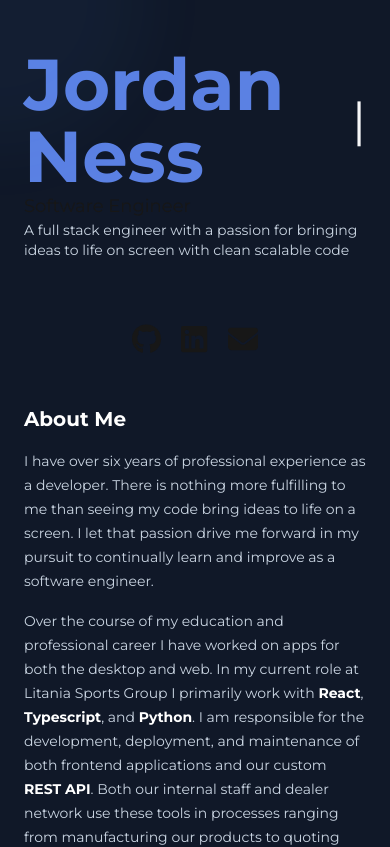
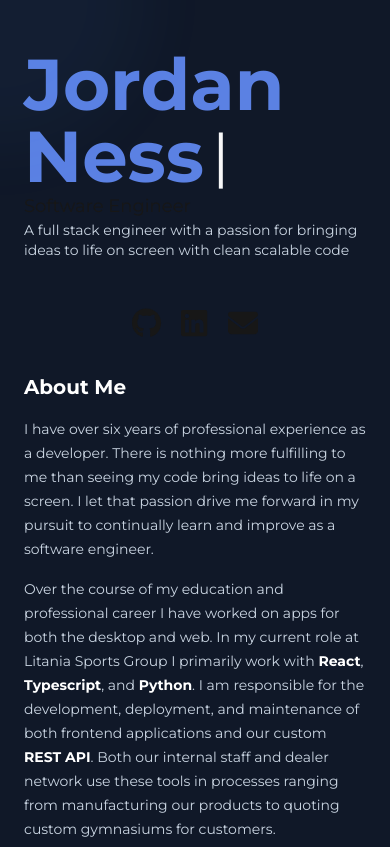
Before and after one commit to nessj1994/portfolio-site, a Next.js app: page / in a window 390 px wide. Shown: the top 847 px of the page. Built offline with nearby package versions, Linux system fonts and the light colour scheme.

Commit message:
Responsive layout updates.

```diff
--- a/src/app/components/atoms/Bio/Bio.tsx
+++ b/src/app/components/atoms/Bio/Bio.tsx
@@ -24,11 +24,16 @@
 
   return (
     <div
-      className={`text-wrap prose prose-sm text-slate-300 prose-invert w-full `}
+      className={`text-wrap prose prose-sm text-slate-300 prose-invert w-full grid`}
     >
-      <Markdown components={{ strong: HighlightStrong }}>
-        {displayedText}
-      </Markdown>
+      <div className="z-0 opacity-0 col-start-1 row-start-1">
+        <Markdown>{bio}</Markdown>
+      </div>
+      <div className={'z-10  col-start-1 row-start-1'}>
+        <Markdown components={{ strong: HighlightStrong }}>
+          {displayedText}
+        </Markdown>
+      </div>
     </div>
   );
 };
--- a/src/app/components/atoms/NameDisplay/NameDisplay.tsx
+++ b/src/app/components/atoms/NameDisplay/NameDisplay.tsx
@@ -1,8 +1,11 @@
 const NameDisplay = () => {
   return (
-    <div className="flex flex-row items-center gap-2 text-highlight-200">
-      <h1 className="text-7xl font-semibold">Jordan Ness</h1>
-      <h1 className="text-white animate-blink text-5xl">|</h1>
+    <div className="flex flex-col lg:flex-row items-start lg:items-center gap-2 text-highlight-200">
+      <h1 className="text-7xl font-semibold">Jordan</h1>
+      <div className="flex flex-row items-center gap-2 -mt-2 lg:mt-0">
+        <h1 className="text-7xl font-semibold">Ness</h1>
+        <h1 className="text-white animate-blink text-6xl">|</h1>
+      </div>
     </div>
   );
 };
--- a/src/app/components/atoms/SocialLink/SocialLink.tsx
+++ b/src/app/components/atoms/SocialLink/SocialLink.tsx
@@ -13,15 +13,13 @@
 };
 const SocialLink = (props: SocialLinkProps) => {
   const { id, socialID, url = '', icon } = props;
-  const trueURL = url
-    ? url
-    : process.env[`${socialID.toUpperCase()}_URL`];
+  const trueURL = url ? url : process.env[`${socialID.toUpperCase()}_URL`];
   return (
     <div className="flex items-center min-h-[32px]">
       <a href={trueURL}>
         <FontAwesomeIcon
           icon={icon}
-          className="text-3xl  hover:text-highlight-200"
+          className="text-3xl hover:text-highlight-200"
           href={trueURL}
         />
       </a>
--- a/src/app/components/molecules/SocialPanel/SocialPanel.tsx
+++ b/src/app/components/molecules/SocialPanel/SocialPanel.tsx
@@ -16,7 +16,7 @@
 
 const SocialPanel = () => {
   return (
-    <div className="self-end flex-1 h-full flex flex-row gap-5 justify-center items-end">
+    <div className="lg:self-end flex-1 h-full flex flex-row gap-5 justify-center items-center">
       <SocialLink id={0} socialID="GitHub" icon={ghIcon} />
       <SocialLink id={0} socialID="LinkedIn" icon={linkedInIcon} />
       <SocialLink id={0} socialID="Email" icon={emailIcon} />
--- a/src/app/page.tsx
+++ b/src/app/page.tsx
@@ -12,21 +12,21 @@
 
 export default function Home() {
   return (
-    <div className="md:mx-auto min-h-screen bg-gray-900 scroll-mt-5 md:px-6">
+    <div className="lg:mx-auto min-h-screen bg-gray-900 scroll-mt-5 lg:px-6">
       <CursorFollower />
       {/* <Navbar /> */}
-      <div className="flex flex-col mx-6 md:flex-row md:justify-evenly md:gap-12 ">
+      <div className="flex flex-col mx-6 lg:flex-row lg:justify-evenly lg:gap-12 ">
         <div
           id="header"
-          className="flex flex-col max-h-screen top-0 md:sticky py-12 md:py-24"
+          className="flex flex-col max-h-screen  top-0 lg:sticky pt-12 lg:py-24"
         >
           <div
             id="about-container"
-            className="flex flex-col md:flex-row md:h-screen  md:mx-8 gap-32 md:items-center"
+            className="flex flex-col lg:flex-row lg:h-screen  lg:mx-8 gap-32 lg:items-center"
           >
             <div
               id="profile"
-              className="flex grow flex-col md:h-full min-w-72 "
+              className="flex grow flex-col lg:h-full min-w-72 "
             >
               <div className="flex flex-col self-start">
                 <NameDisplay />
@@ -38,24 +38,27 @@
               </div>
               <div
                 id="avatar-container"
-                className="justify-center self-center hidden md:flex flex-col flex-1 grow mx-auto"
+                className="justify-center self-center hidden lg:flex flex-col flex-1 grow mx-auto"
               >
                 <Image
                   src="/images/avatar.jpg"
                   alt="Jordan Ness"
                   sizes="auto"
-                  className="rounded-full shadow-md hidden md:flex"
+                  className="rounded-full shadow-md hidden lg:flex"
                   width={400}
                   height={400}
                 />
               </div>
-              <div id="social-container" className="w-full mt-16 self-end flex">
+              <div
+                id="social-container"
+                className="w-full mt-12 lg:mt-16 self-end flex"
+              >
                 <SocialPanel />
               </div>
             </div>
           </div>
         </div>
-        <div id="main" className="flex flex-col md:py-24">
+        <div id="main" className="flex flex-col lg:py-24">
           <Bio />
           <ResumeButton />
           {/* <div id="projects" className=" flex flex-col ">
```
